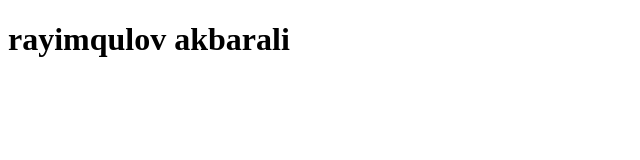
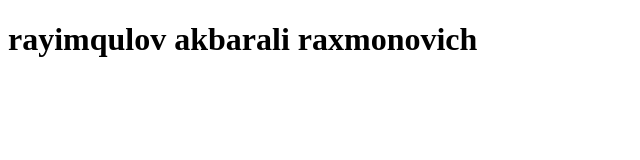
Before and after one commit to suxrop/yangisayt, a plain HTML site: page index.html in a window 1280 px wide. Shown: the whole page, without its empty margins (0-640 px from the left). Drawn offline with Linux system fonts and the light colour scheme.

Commit message:
Update index.html  tortinchi kommit

```diff
--- a/index.html
+++ b/index.html
@@ -6,6 +6,7 @@
     <title>Document</title>
 </head>
 <body>
-    <h1>rayimqulov akbarali </h1>
+    <h1>rayimqulov akbarali raxmonovich </h1>
+
 </body>
 </html>
```
